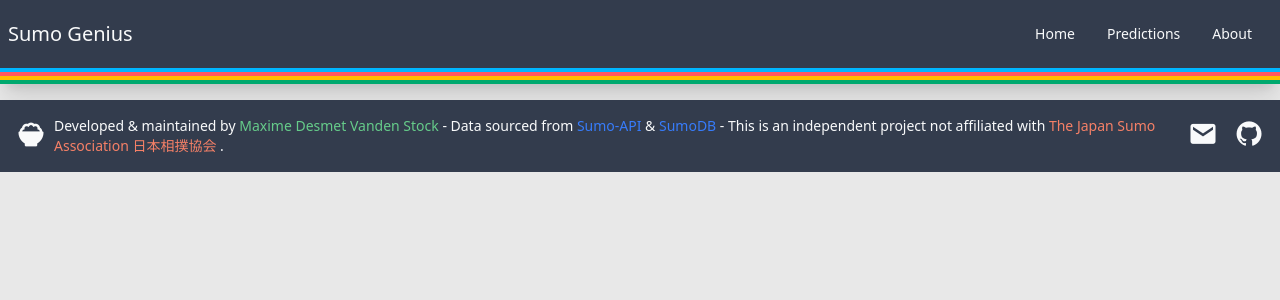
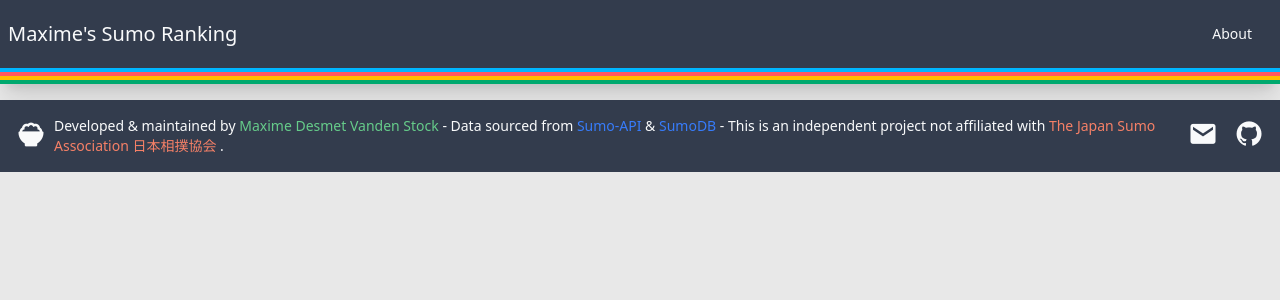
Before and after one commit to croquant/sumo-ranking, a Django app: template templates/base.html in a window 1280 px wide. Shown: the top 300 px of the page. Run offline with Django 5.2, Linux system fonts and the light colour scheme; the template is opened without the code that fills it, so the values that code supplies are empty; some libraries are stand-ins or nearby versions.

Commit message:
other ui improvements

```diff
--- a/frontend/views.py
+++ b/frontend/views.py
@@ -166,7 +166,7 @@ def chart_view(request):
 
     return render(
         request,
-        "charts/base.html",
+        "charts/top4_history.html",
         {
             "name_1": rikishi_1.name,
             "data_1": data_1,
--- a/templates/base.html
+++ b/templates/base.html
@@ -8,22 +8,16 @@
     <script src="https://cdn.tailwindcss.com"></script>
     <script src="https://unpkg.com/htmx.org@1.9.11" integrity="sha384-0gxUXCCR8yv9FM2b+U3FDbsKthCI66oH5IA9fHppQq9DDMHuMauqq1ZHBpJxQ0J0" crossorigin="anonymous"></script>
     <script src="https://cdn.jsdelivr.net/npm/chart.js"></script>
-    <title>Sumo Ranking</title>
+    <title>Maxime's Sumo Ranking</title>
   </head>
   <body class="bg-base-200 min-h-screen">
     <header class="bg-neutral text-neutral-content mb-4 shadow-xl">
       <div class="navbar container mx-auto">
         <div class="flex-1">
-          <a href="/" class="text-xl">Sumo Genius</a>
+          <a href="/" class="text-xl">Maxime's Sumo Ranking</a>
         </div>
         <div class="flex-none">
           <ul class="menu menu-horizontal px-1">
-            <li class="hidden md:inline">
-              <a href="/">Home</a>
-            </li>
-            <li class="hidden md:inline">
-              <a>Predictions</a>
-            </li>
             <li class="hidden md:inline">
               <a>About</a>
             </li>
--- a/templates/tables/glicko_ranking.html
+++ b/templates/tables/glicko_ranking.html
@@ -4,8 +4,8 @@
     <thead>
       <tr>
         <th>#</th>
+        <th>Rank</th>
         <th>Name</th>
-        <th>Rank</th>
         <th>Rating</th>
       </tr>
     </thead>
@@ -13,8 +13,8 @@
       {% for rikishi in object_list %}
         <tr>
           <td>{{ rikishi.position }}</td>
+          <td>{{ rikishi.rank.short_name }}</td>
           <td>{{ rikishi.shusshin.flag }}{{ rikishi.name }}</td>
-          <td>{{ rikishi.rank.short_name }}</td>
           <td>{{ rikishi.glicko.rating|floatformat:0 }}</td>
         </tr>
       {% endfor %}
```
Also changed, not shown: templates/charts/top4_history.html (renamed from templates/charts/base.html).
